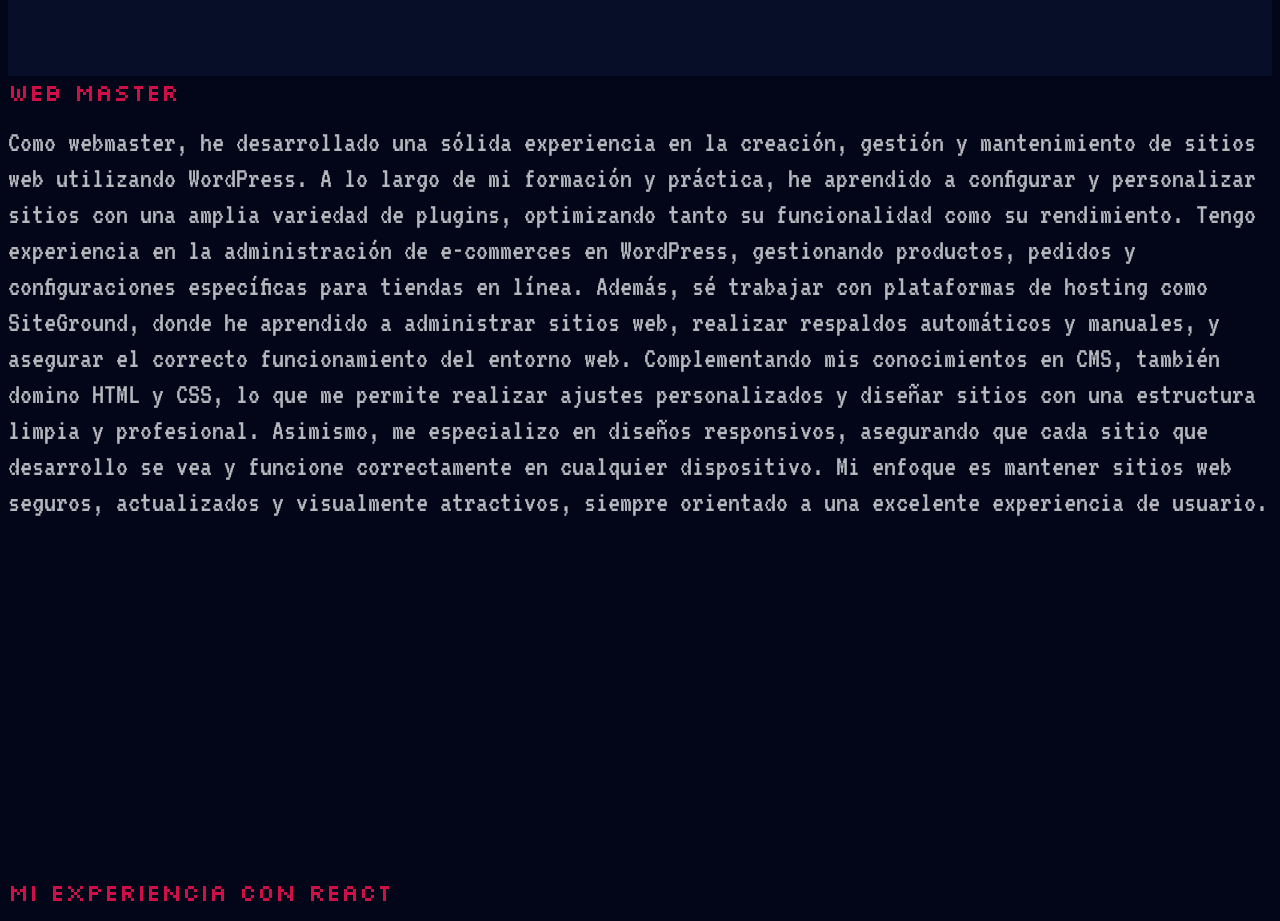
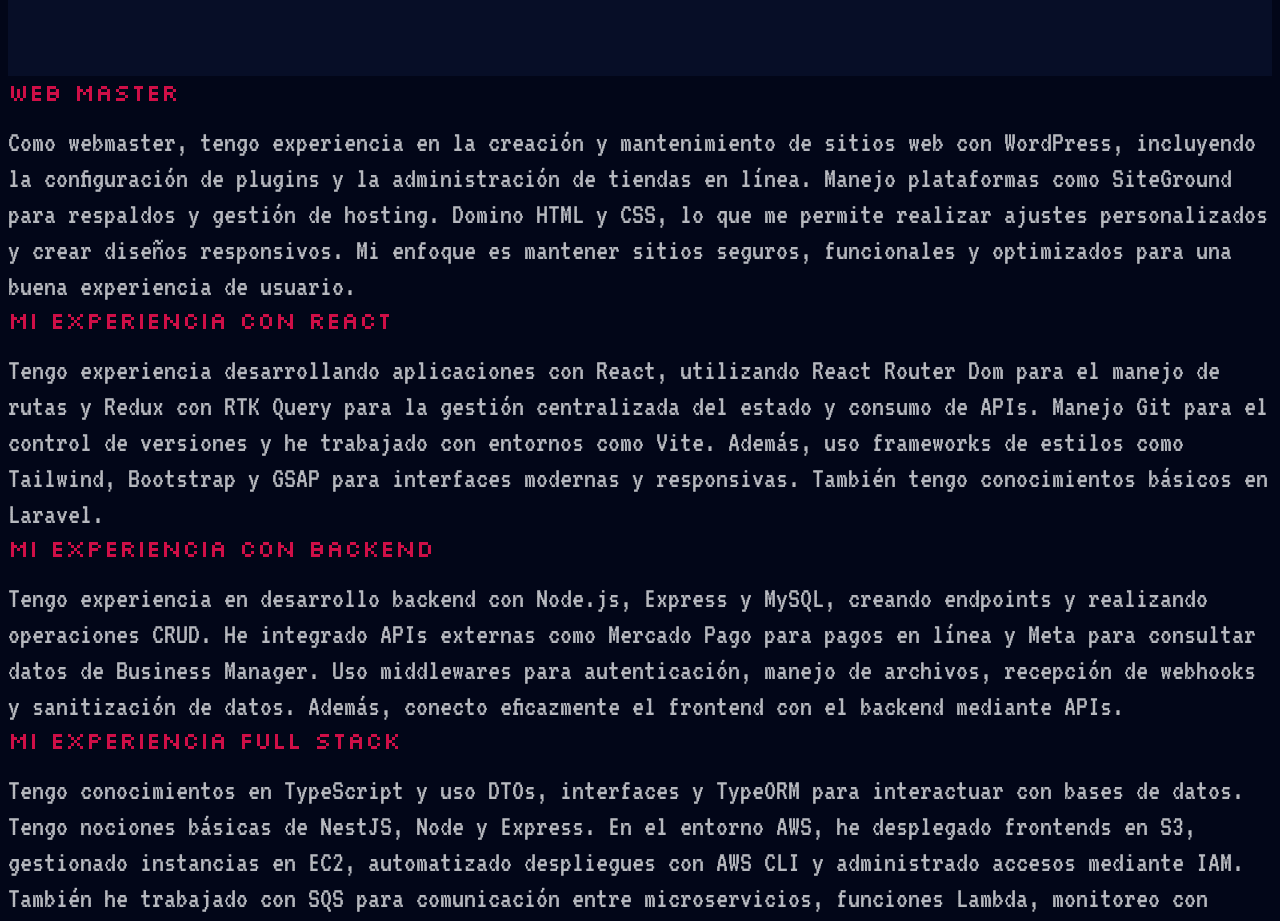
Before and after one commit to BugInTheShell/Portafolio, a React (Vite) app: page / in a window 1280 px wide. Shown: the part 780-1701 px from the top of the page. Built offline with nearby package versions, Linux system fonts and the light colour scheme.

Commit message:
add: (Correccion de texto en primer sección)

```diff
--- a/src/components/WebMasterExperience/index.jsx
+++ b/src/components/WebMasterExperience/index.jsx
@@ -2,16 +2,13 @@
 
 const WebMasterExperience = () => {
   return (
-    <div className="h-screen">
+    <div className="">
         <TitlesH1 texto="Web Master" style={"silkscreen-regular"} />
         <p className="mt-4 text-3xl text-gray-100/75 vt323-regular">
-            Como webmaster, he desarrollado una sólida experiencia en la creación, gestión y mantenimiento de sitios web utilizando WordPress. A lo largo de mi formación y práctica, he aprendido a configurar y personalizar sitios con una amplia variedad de plugins, optimizando tanto su funcionalidad como su rendimiento.
-
-            Tengo experiencia en la administración de e-commerces en WordPress, gestionando productos, pedidos y configuraciones específicas para tiendas en línea. Además, sé trabajar con plataformas de hosting como SiteGround, donde he aprendido a administrar sitios web, realizar respaldos automáticos y manuales, y asegurar el correcto funcionamiento del entorno web.
-
-            Complementando mis conocimientos en CMS, también domino HTML y CSS, lo que me permite realizar ajustes personalizados y diseñar sitios con una estructura limpia y profesional. Asimismo, me especializo en diseños responsivos, asegurando que cada sitio que desarrollo se vea y funcione correctamente en cualquier dispositivo.
-
-            Mi enfoque es mantener sitios web seguros, actualizados y visualmente atractivos, siempre orientado a una excelente experiencia de usuario.
+            Como webmaster, tengo experiencia en la creación y mantenimiento de sitios web con WordPress, incluyendo la configuración de plugins y la administración de tiendas en línea.
+            Manejo plataformas como SiteGround para respaldos y gestión de hosting.
+            Domino HTML y CSS, lo que me permite realizar ajustes personalizados y crear diseños responsivos.
+            Mi enfoque es mantener sitios seguros, funcionales y optimizados para una buena experiencia de usuario.
         </p>
     </div>
   )
```
